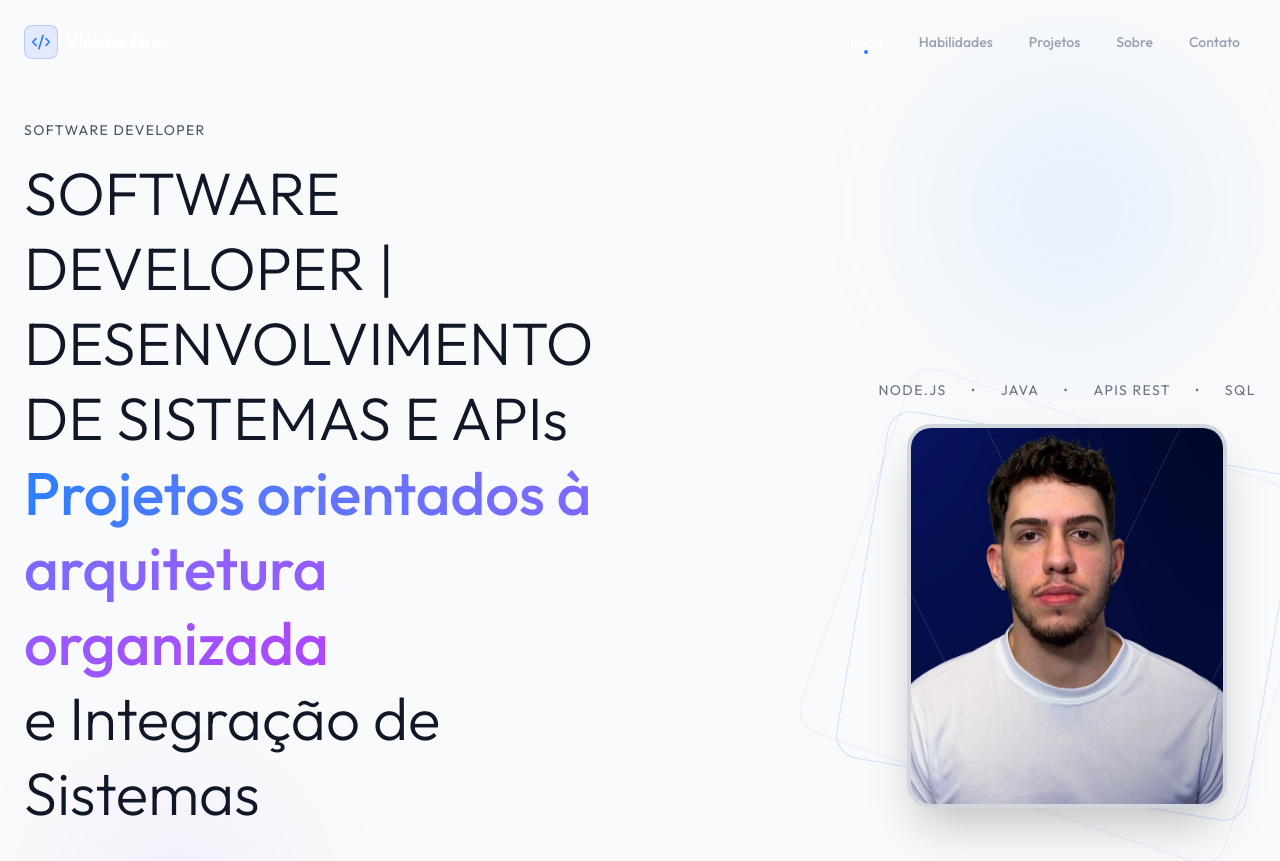
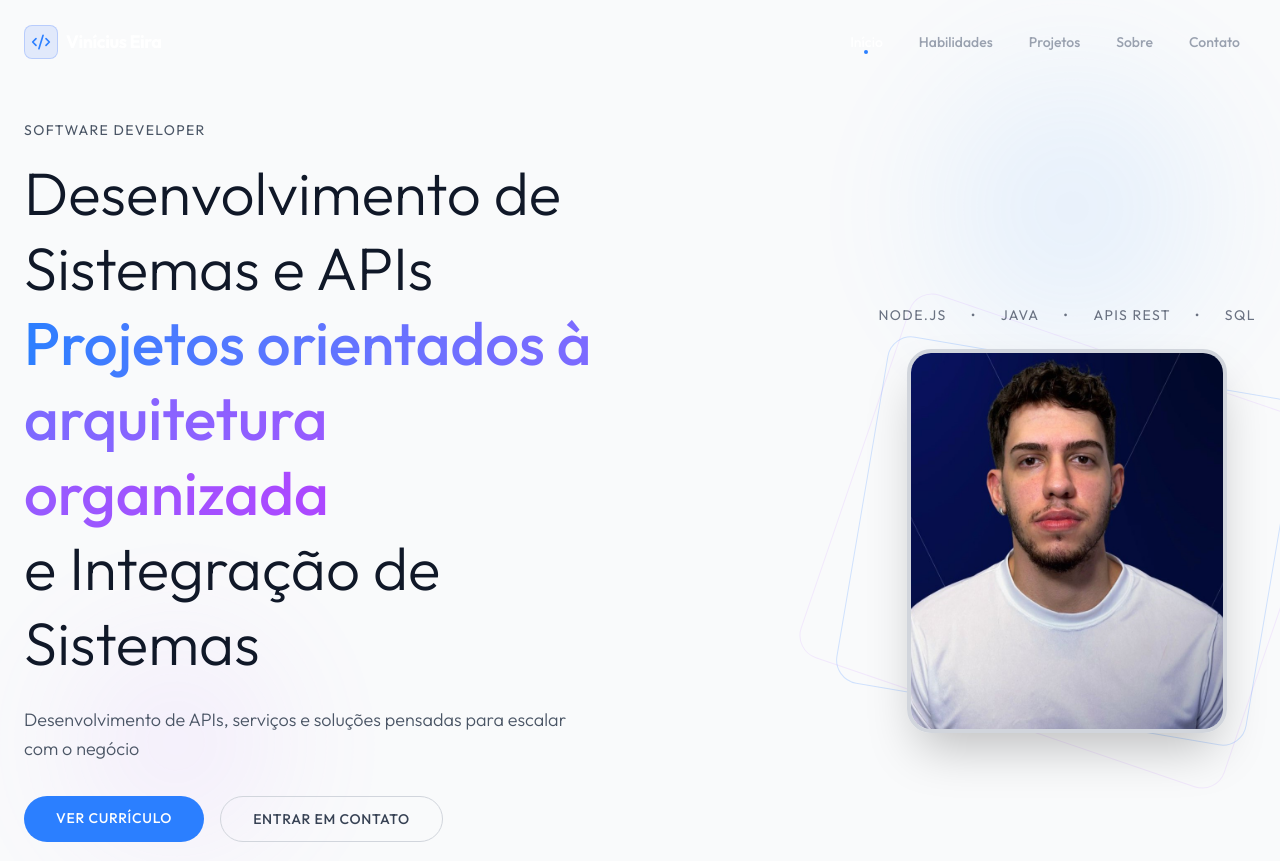
Before and after one commit to Vinicius-Eira/meu-portfolio, a Next.js app: page / in a window 1280 px wide. Shown: the top 861 px of the page. Built offline with nearby package versions, Linux system fonts and the light colour scheme.

Commit message:
Update HeroSection.tsx

```diff
--- a/src/components/sections/HeroSection.tsx
+++ b/src/components/sections/HeroSection.tsx
@@ -109,7 +109,7 @@ export const HeroSection = () => {
                             className="text-4xl md:text-6xl font-light mb-6 leading-tight"
                         >
                             <span className="text-gray-900 dark:text-white">
-                                SOFTWARE DEVELOPER | DESENVOLVIMENTO DE SISTEMAS E APIs{" "}
+                              Desenvolvimento de Sistemas e APIs{" "}
                             </span>
                             <span className="font-medium bg-gradient-to-r from-blue-500 to-purple-500 bg-clip-text text-transparent">
                                 Projetos orientados à arquitetura organizada
```
